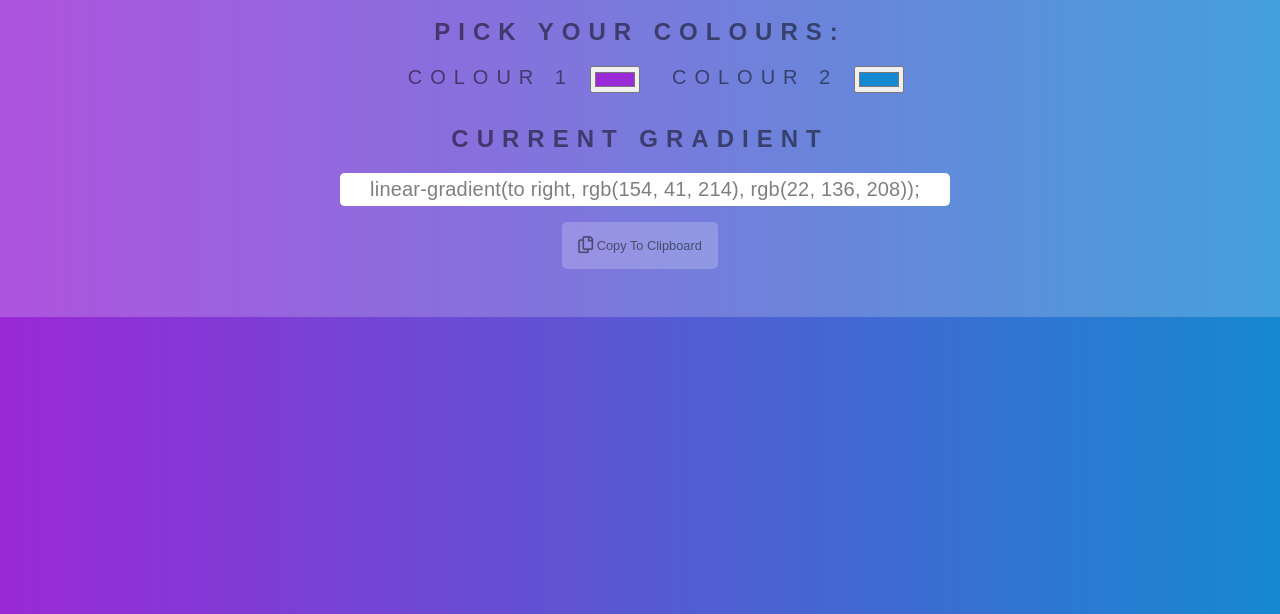
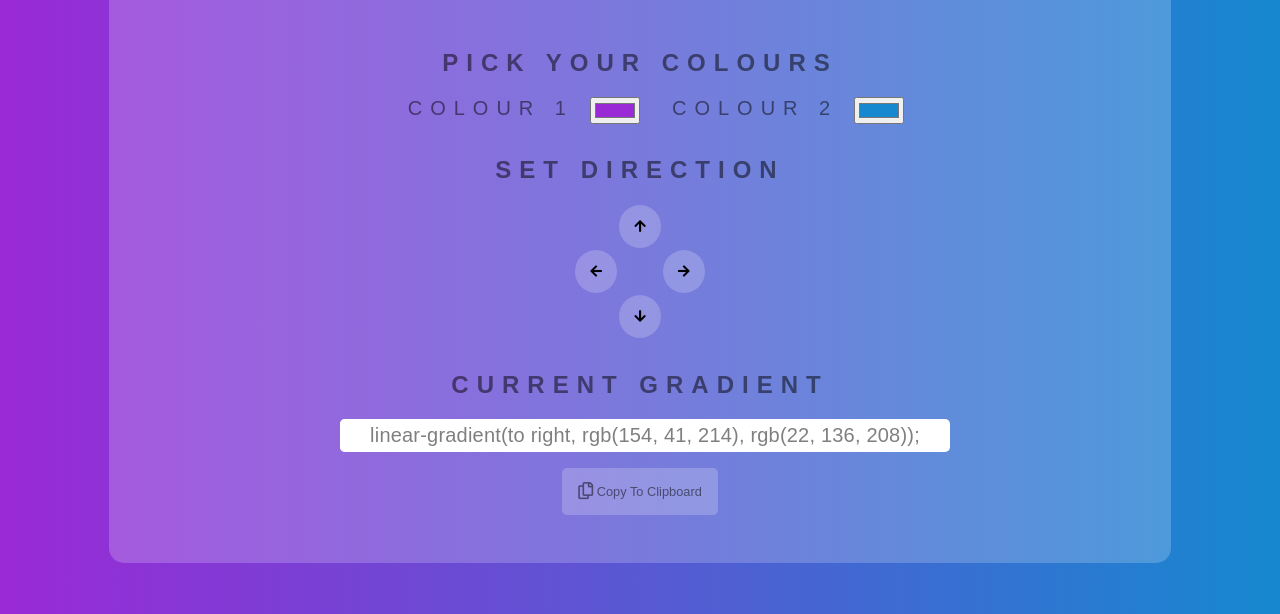
Before and after one commit to mayariii/gradient-generator, a plain HTML site: page index.html in a window 1280 px wide. Shown: the part 186-800 px from the top of the page. Drawn offline with Linux system fonts and the light colour scheme.

Commit message:
add ability to set gradient direction

```diff
--- a/index.html
+++ b/index.html
@@ -3,7 +3,8 @@
 
 <head>
 	<title>Gradient Generator</title>
-	<link rel="stylesheet" href="https://use.fontawesome.com/releases/v5.15.3/css/all.css" integrity="sha384-SZXxX4whJ79/gErwcOYf+zWLeJdY/qpuqC4cAa9rOGUstPomtqpuNWT9wdPEn2fk" crossorigin="anonymous">
+	<link rel="stylesheet" href="https://use.fontawesome.com/releases/v5.15.3/css/all.css"
+		integrity="sha384-SZXxX4whJ79/gErwcOYf+zWLeJdY/qpuqC4cAa9rOGUstPomtqpuNWT9wdPEn2fk" crossorigin="anonymous">
 	<link rel="stylesheet" type="text/css" href="style.css">
 </head>
 
@@ -11,19 +12,32 @@
 	<div class="site-wrapper">
 		<div class="container">
 			<h1>Gradient Generator</h1>
-			<h2>Pick your colours:</h2>
+			<section id="colour-input">
+				<h2>Pick your colours</h2>
 				<div class="input-wrapper">
 					<label for="colour1" class="colour-label">Colour 1</label>
 					<input class="colour1" type="color" name="colour1" value="#9a29d6">
 					<label for="colour2" class="colour-label">Colour 2</label>
 					<input class="colour2" type="color" name="colour2" value="#1688d0">
 				</div>
+			</section>
+			<section id="colour-direction">
+				<h2>Set direction</h2>
+				<div>
+					<button class="directionBtn" id="upBtn"><i class="fas fa-arrow-up"></i></button> <br>
+					<button class="directionBtn" id="leftBtn"><i class="fas fa-arrow-left"></i></button>
+					<button class="directionBtn" id="rightBtn"><i class="fas fa-arrow-right"></i></button> <br>
+					<button class="directionBtn" id="downBtn"><i class="fas fa-arrow-down"></i></button>
+				</div>
+			</section>
+			<section id="gradient-export">
 				<h2>Current Gradient</h2>
 				<div class="gradient-wrapper">
 					<input type="text" class="cssTextDisplay" readonly></input>
 				</div>
 				<button class="copyBtn"><i class="far fa-copy copyIcon fa-lg"></i> Copy To Clipboard</button>
 		</div>
+		</section>
 	</div>
 	<script type="text/javascript" src="script.js"></script>
 </body>
--- a/script.js
+++ b/script.js
@@ -1,22 +1,37 @@
-var css = document.querySelector(".cssTextDisplay");
+// ELEMENT SELECTIONS
+// for colour inputs
 var colour1 = document.querySelector(".colour1");
 var colour2 = document.querySelector(".colour2");
 var body = document.getElementById("gradient");
-var copyBtn = document.querySelector(".copyBtn")
+// for text output
+var css = document.querySelector(".cssTextDisplay");
+// for copy button
+var copyBtn = document.querySelector(".copyBtn");
+// for gradient direction arrows
+var upBtn = document.querySelector("#upBtn");
+var leftBtn = document.querySelector("#leftBtn");
+var rightBtn = document.querySelector("#rightBtn");
+var downBtn = document.querySelector("#downBtn");
 
+// for gradient direction settings
+var direction = "right";
+
+// MAIN
 // check whether Clipboard API available in the browser
 // if not available, hide copy button
 if (!navigator.clipboard) {
 	copyBtn.classList.add('.hidden');
 }
 
+// sets gradient according to colour picker inputs & updates css export text
 function setGradient() {
 	body.style.background =
-	"linear-gradient(to right, "
-	+ colour1.value
-	+ ", "
-	+ colour2.value
-	+ ")";
+		"linear-gradient(to " +
+		direction + "," +
+		colour1.value +
+		", " +
+		colour2.value +
+		")";
 
 	css.value = body.style.background + ";";
 
@@ -36,7 +51,28 @@ function copyToClipboard() {
 
 setGradient()
 
+// EVENT LISTENERS
+// for colour inputs
 colour1.addEventListener("input", setGradient);
 colour2.addEventListener("input", setGradient);
 
+// for copy button
 copyBtn.addEventListener("click", copyToClipboard);
+
+// for gradient direction buttons
+leftBtn.addEventListener("click", () => {
+	direction = "left";
+	setGradient();
+})
+rightBtn.addEventListener("click", () => {
+	direction = "right";
+	setGradient();
+})
+upBtn.addEventListener("click", () => {
+	direction = "top";
+	setGradient();
+})
+downBtn.addEventListener("click", () => {
+	direction = "bottom";
+	setGradient();
+})
--- a/style.css
+++ b/style.css
@@ -1,44 +1,60 @@
 body {
+    /* layout */
+    margin: 0;
+    height: 100vh;
+    display: flex;
+    justify-content: center;
+    top: 15%;
+
+    /* style */
+    background: linear-gradient(to right, pink, blue);
+    color: rgba(0, 0, 0, .5);
     font: 'Raleway', sans-serif;
-    color: rgba(0, 0, 0, .5);
     text-align: center;
     text-transform: uppercase;
     letter-spacing: .5em;
-    top: 15%;
-    background: linear-gradient(to right, red, yellow);
-    margin: 0;
-    /* Standard syntax */
 }
 
 h1 {
-    font: 600 3.5em 'Raleway', sans-serif;
+    /* layout */
+    width: 100%;
+    text-align: center;
+
+    /* style */
+    font: 600 3em 'Raleway', sans-serif;
     color: rgba(0, 0, 0, .5);
-    text-align: center;
     text-transform: uppercase;
     letter-spacing: .5em;
-    width: 100%;
+
 }
 
 h2 {
+    /* layout */
+    margin-top: 2rem;
+    /* style */
     font: 600 1.5em 'Raleway',
-    sans-serif;
-    margin-top: 2rem;
+        sans-serif;
+
 }
 
 .cssTextDisplay {
-    font: 400 1.25em 'Raleway', sans-serif;
-    color: rgba(0, 0, 0, .5);
+    /* layout */
     text-align: center;
-    text-transform: none;
-    letter-spacing: 0.01em;
+    width: 600px;
+    padding: 5px;
+
+    /* style */
     border: none;
     border-radius: 5px;
+    color: rgba(0, 0, 0, .5);
+    font: 400 1.25em 'Raleway', sans-serif;
+    letter-spacing: 0.01em;
     outline: none;
-    width: 600px;
-    padding: 5px;
+    text-transform: none;
 }
 
-.site-wrapper{
+.site-wrapper {
+    /* layout */
     display: flex;
     justify-content: center;
     align-content: center;
@@ -47,34 +63,47 @@ h2 {
 
 
 .container {
-    background-color: rgba(255, 255, 255, 0.2);
+    /* layout */
     display: flex;
     flex-direction: column;
     justify-content: center;
     align-items: center;
     padding: 2rem;
+
+    /* style */
+    background-color: rgba(255, 255, 255, 0.2);
+    border-radius: 15px;
 }
 
 .input-wrapper {
+    /* layout */
     display: flex;
     justify-content: center;
 }
 
 .colour-label {
+    /* layout */
+    padding: 0 1rem 0 2rem;
+    /* style */
     font: 400 1.25rem 'Raleway',
-    sans-serif;
-    padding: 0 1rem 0 2rem;
+        sans-serif;
+
 }
 
 .gradient-wrapper {
+    /* layout */
+    width: 600px;
+    /* style */
     background-color: white;
     border-radius: 5px;
-    width: 600px;
 }
 
 .copyBtn {
+    /* layout */
     margin: 1rem;
     padding: 1rem;
+
+    /* style */
     color: rgba(0, 0, 0, .5);
     background-color: rgba(255, 255, 255, 0.2);
     border: none;
@@ -83,23 +112,57 @@ h2 {
 }
 
 .copyBtn:hover {
+    /* style */
     background-color: white;
     cursor: pointer;
     transition: ease-in-out 0.1s;
 }
 
 .fa-copy {
+    /* style */
     color: rgba(0, 0, 0, .5);
 }
 
 .fa-check {
+    /* style */
     color: darkgreen;
 }
 
 .copied {
+    /* style */
     background-color: lightgreen;
 }
 
 .hidden {
+    /* layout */
     display: none;
 }
+
+.directionBtn {
+    /* layout */
+    margin: 1px;
+    padding: 14px 15px;
+
+    /* style */
+    background-color: rgba(255, 255, 255, 0.2);
+    border-radius: 50%;
+    border: none;
+    outline: none;
+}
+
+.directionBtn:hover {
+    /* style */
+    background-color: white;
+    cursor: pointer;
+    transition: ease-in-out 0.2s;
+}
+
+#leftBtn {
+    /* layout */
+    margin-right: 17px;
+}
+
+#rightBtn {
+    /* layout */
+    margin-left: 17px;
+}
```
Lines whose indentation alone changed are shown as unchanged.
